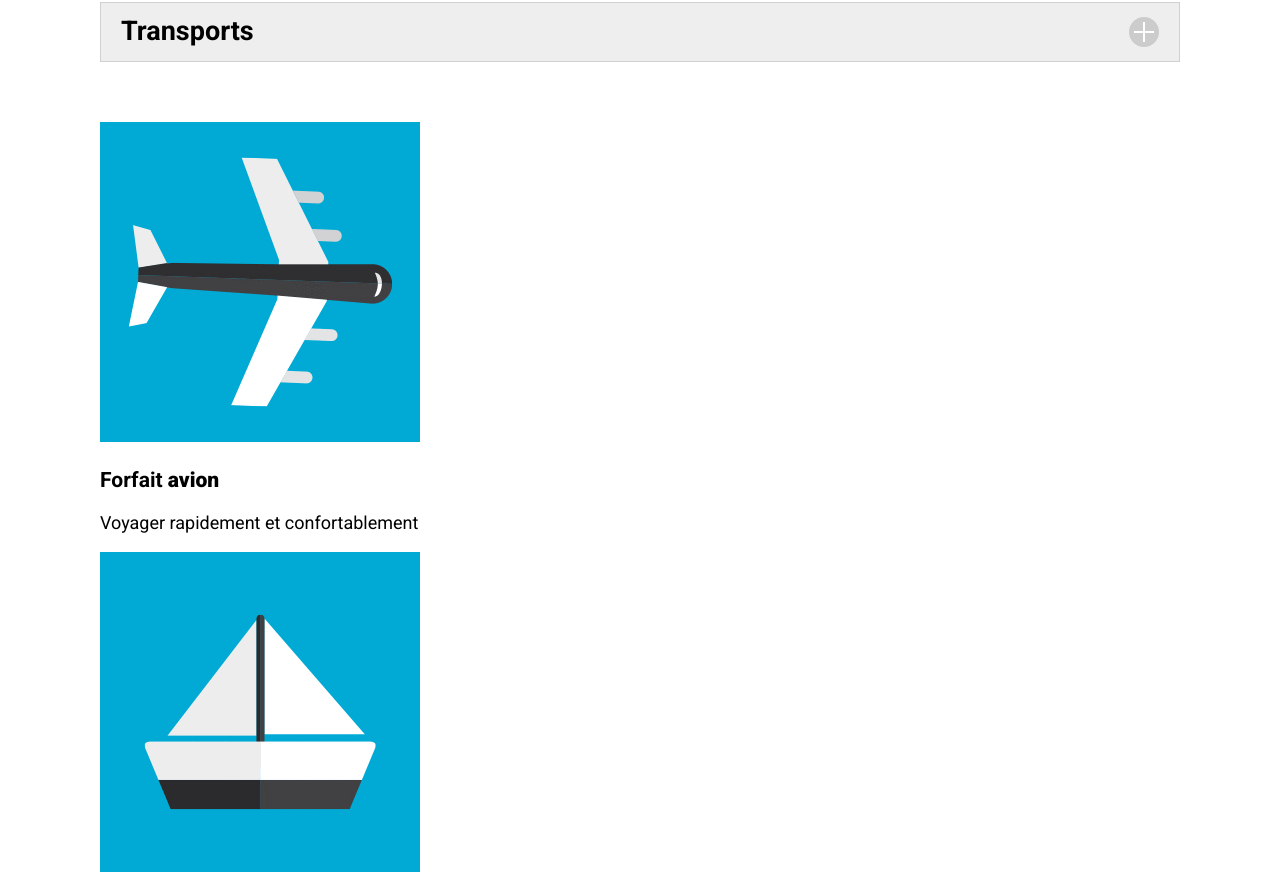
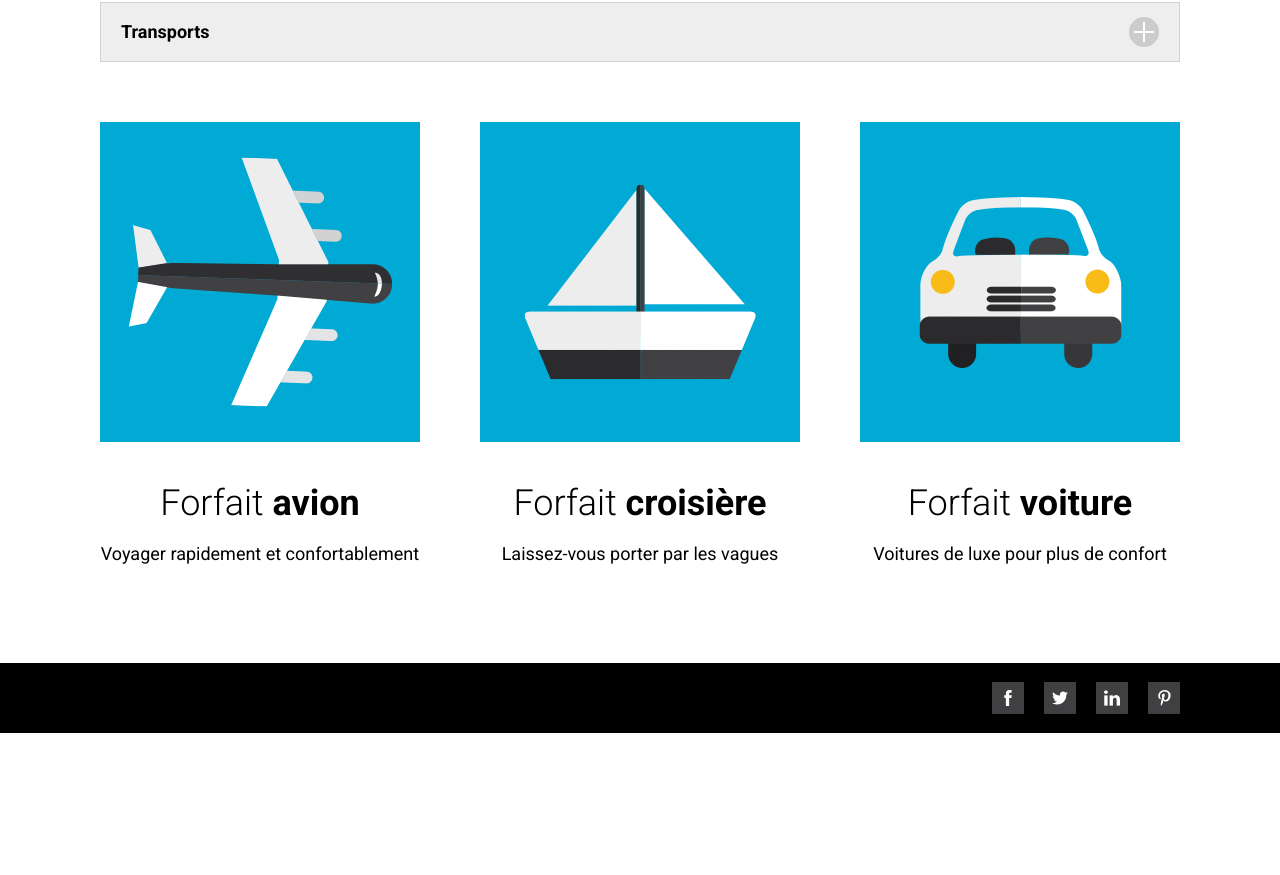
Before and after one commit to Marc-AntoineRoy/site1_voyagelesieur, a plain HTML site: page index.html in a window 1280 px wide. Shown: the part 360-1235 px from the top of the page. After the commit the page ends 1093 px from the top, so only its background shows below. Drawn offline with Linux system fonts and the light colour scheme.

Commit message:
finition du css

```diff
--- a/css/styles.css
+++ b/css/styles.css
@@ -40,9 +40,9 @@ COMPONENTS
 ---------------------------------------------------------------------------------------------------------------------------------------
 =====================================================================================================================================*/
 
-/*-------------------------------------------------------------------------------------------------------------------------------------
+/*=====================================================================================================================================
 SECTION HEADER
--------------------------------------------------------------------------------------------------------------------------------------*/
+=====================================================================================================================================*/
 
 header {
     background-color: #F26C25;
@@ -66,7 +66,7 @@ a.logo {
 
 a p {
     font-size: 36px;
-    font-weight: bold;
+    font-weight: 700;
     color: white;
 
     margin: 0;
@@ -91,9 +91,9 @@ header nav a:hover {
     text-decoration: underline;
 }
 
-/*-------------------------------------------------------------------------------------------------------------------------------------
+/*=====================================================================================================================================
 SECTION BANNIÈRE
--------------------------------------------------------------------------------------------------------------------------------------*/
+=====================================================================================================================================*/
 
 .banniere {
     background-color: #eeeeee;
@@ -115,9 +115,13 @@ h1 {
     letter-spacing: 7.2px;
 }
 
-/*-------------------------------------------------------------------------------------------------------------------------------------
+/*=====================================================================================================================================
 SECTION TRANSPORT
--------------------------------------------------------------------------------------------------------------------------------------*/
+=====================================================================================================================================*/
+
+.transport {
+    padding-bottom: 80px;
+}
 
 /*------------------------------------------------------TITRE TRANSPORT--------------------------------------------------------------*/
 
@@ -137,15 +141,105 @@ SECTION TRANSPORT
     border: solid 1px #D0D0D0;
 }
 
-h2 {}
+h2 {
+    font-size: 18px;
+    font-weight: 700;
+}
 
 /*----------------------------------------------------CONTAINER TRANSPORT-------------------------------------------------------------*/
 
+.container-transport {
+    display: grid;
+    grid-template-columns: 1fr 1fr 1fr;
+    gap: 60px;
+}
 
+article h3 {
+    font-size: 36px;
+    font-weight: 300;
+    text-align: center;
+    margin-bottom: 0;
+}
 
+article p {
+    margin-top: 20px;
+    text-align: center;
+}
 
+article strong {
+    font-weight: 700;
+}
 
+/*=====================================================================================================================================
+SECTION FOOTER
+=====================================================================================================================================*/
 
+footer {
+    background-color: black;
+}
+
+footer .wrapper {
+    display: flex;
+    justify-content: space-between;
+    align-items: center;
+
+    height: 70px;
+}
+
+footer a {
+    width: 32px;
+    height: 32px;
+    display: block;
+}
+
+h4 {
+    font-weight: 400;
+    color: white;
+}
+
+/*---------------------------------------------------------FOOTER NAV-----------------------------------------------------------------*/
+
+footer ul {
+    display: flex;
+
+    list-style-type: none;
+
+    gap: 20px;
+}
+
+.facebook a {
+    background-image: url("../images/fb_grey.jpg");
+}
+
+.twitter a {
+    background-image: url("../images/twitter_grey.jpg");
+}
+
+.linkedin a {
+    background-image: url("../images/linkedin_grey.jpg");
+}
+
+.pinterest a {
+    background-image: url("../images/pinterest_grey.jpg");
+}
+
+/*------------------------------------------------------FOOTER NAV HOVER---------------------------------------------------------------*/
+
+.facebook a:hover {
+    background-image: url("../images/fb_blue.jpg");
+}
+
+.twitter a:hover {
+    background-image: url("../images/twitter_blue.jpg");
+}
+
+.linkedin a:hover {
+    background-image: url("../images/linkedin_blue.jpg");
+}
+
+.pinterest a:hover {
+    background-image: url("../images/pinterest_red.jpg");
+}
 
 
 
```
